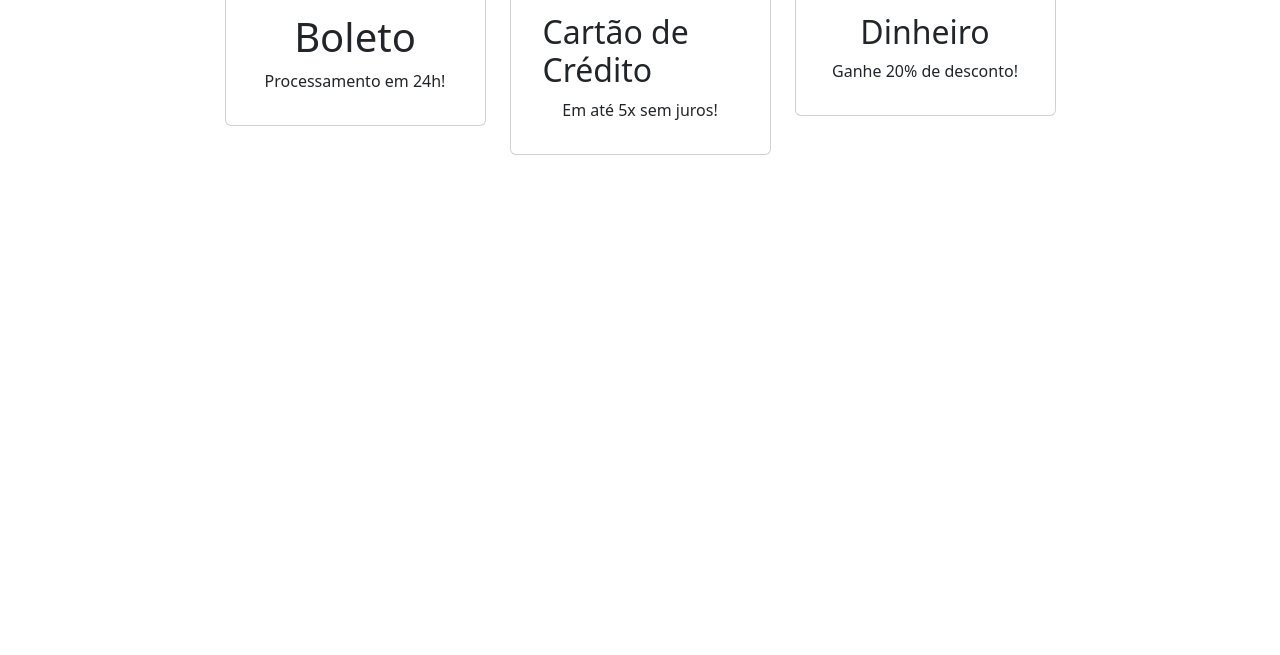
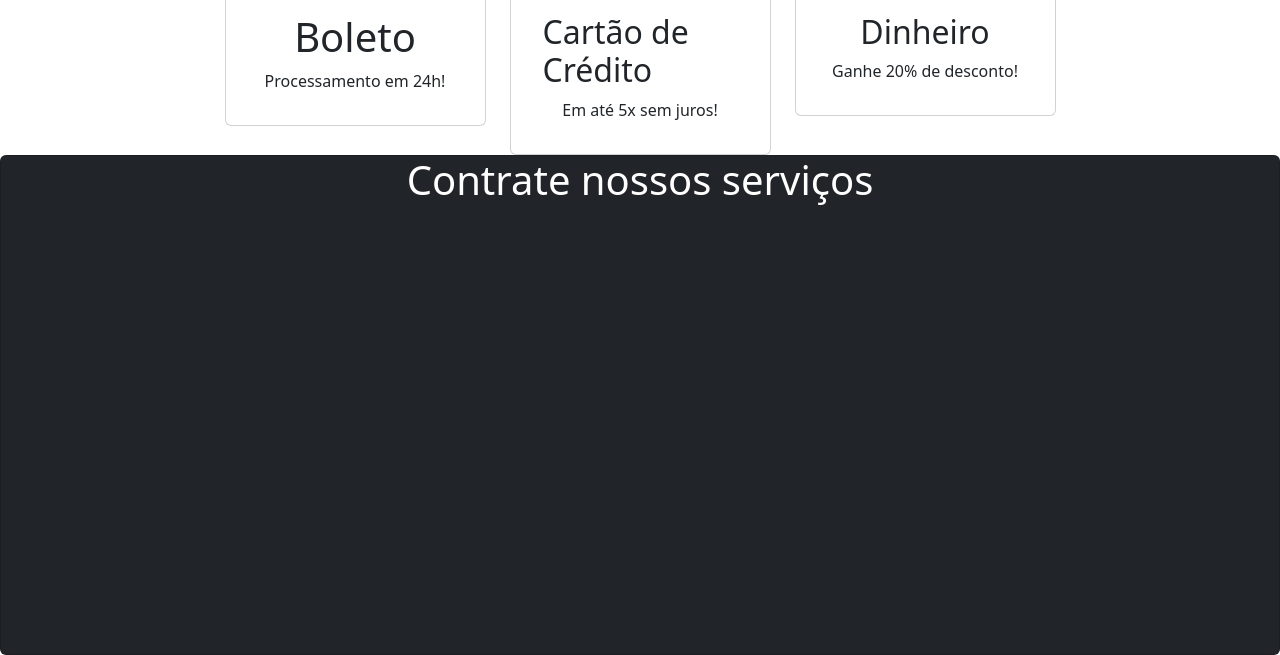
Before and after one commit to EricaPadilhaAl/1deAgosto, a plain HTML site: page index.html in a window 1280 px wide. Shown: the part 1100-1755 px from the top of the page. Before the commit the page ends 1255 px from the top, so only its background shows below. Drawn offline with nearby package versions, Linux system fonts and the light colour scheme.

Commit message:
1.1
atualizando

```diff
--- a/index.html
+++ b/index.html
@@ -125,6 +125,12 @@
             </div>
 
             <!-- CONTRATE NOSSOS SERVIÇOS -->
+            <div class="col">
+                <div class="card bg-dark" style="width: 100%; height: 500px;">
+                <h1 style="color: white; text-align: center;">Contrate nossos serviços</h1>
+
+            </div>
+            </div>
             </main>
             <footer>
             </footer>
```
